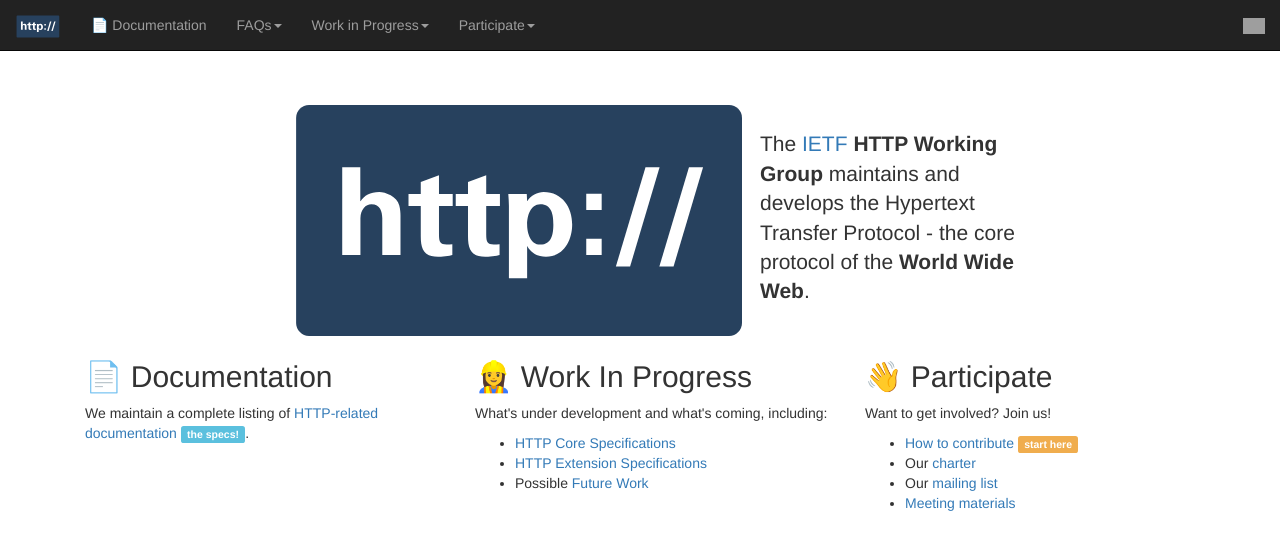
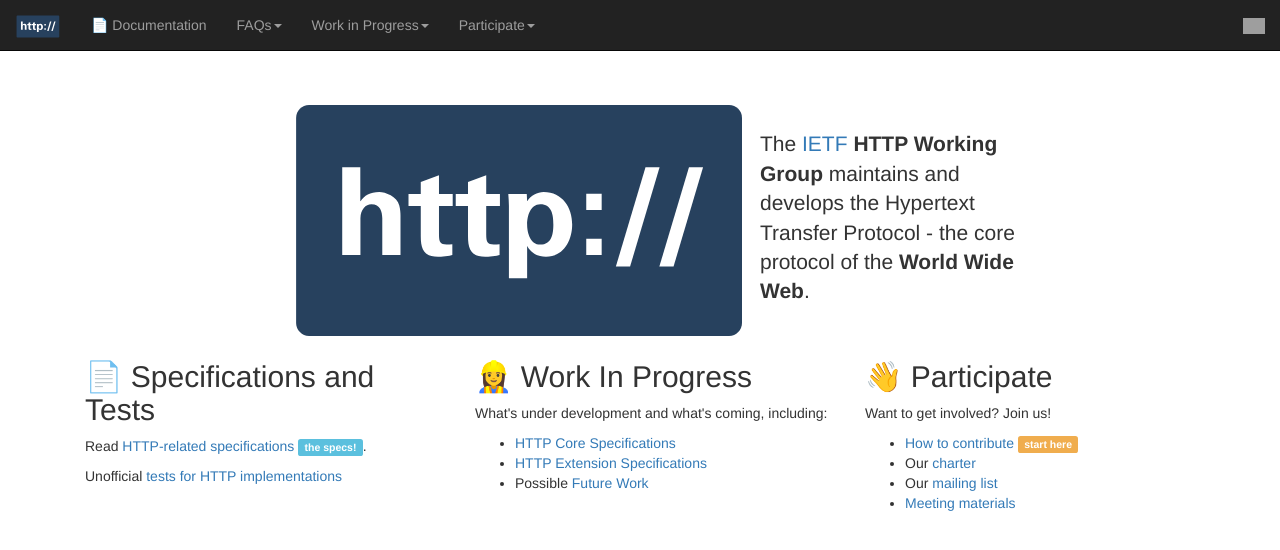
Before and after one commit to httpwg/httpwg.github.io, a Jekyll site: the page built from index.md, in a window 1280 px wide. Shown: the top 550 px of the page. Built offline with Jekyll 4.4.1, drawn with Linux system fonts in a browser that asks for light colours; grey boxes are pictures that could not be loaded.

Commit message:
add tests

```diff
--- a/index.md
+++ b/index.md
@@ -27,9 +27,10 @@
 <div class="row">
 
 	<div class="col-sm-4">
-		<h2>📄 Documentation</h2>
+		<h2>📄 Specifications and Tests</h2>
 
-		<p>We maintain a complete listing of <a href="/specs/">HTTP-related documentation</a> <span class="label label-info">the specs!</span>.</p>
+		<p>Read <a href="/specs/">HTTP-related specifications</a> <span class="label label-info">the specs!</span>.</p>
+    <p>Unofficial <a href="https://github.com/httpwg/wiki/wiki/HTTP-Testing-Resources">tests for HTTP implementations</a></p>
 	</div>
 
 	<div class="col-sm-4">
```
